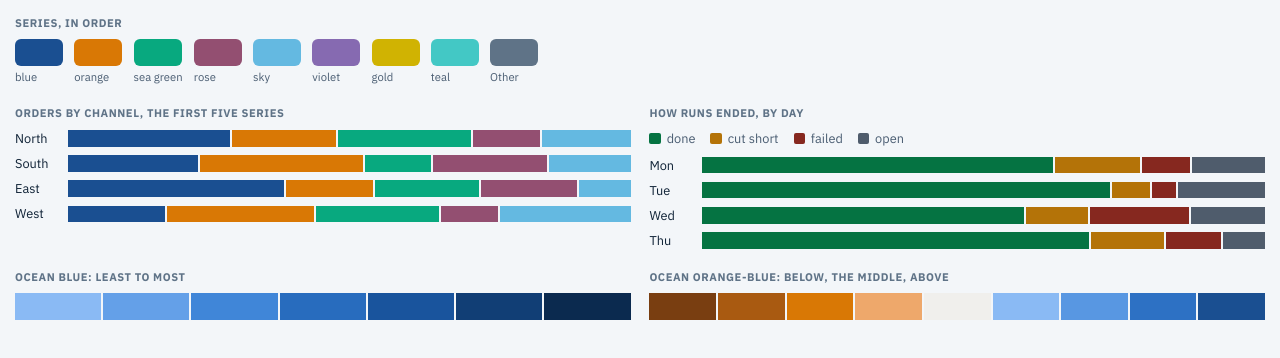
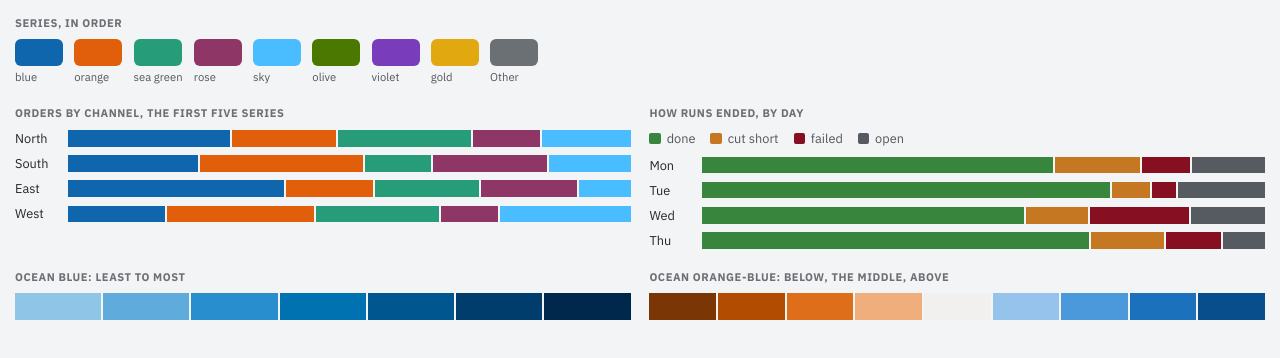
Before and after one commit to sreent/ocean, a website: page components/Charts/preview.html in a window 1280 px wide. Drawn offline with Linux system fonts and the light colour scheme.

Commit message:
Mix MathWorks' colours and Maple's into Ocean's palette
Each of Ocean's hues now sits between the two makers' versions of it: the
cerulean both use for what someone can do, and in dark the sky blue both
have; MATLAB's reef teal and Maple's for agents; a crimson between MATLAB's
old dark red and Maple's burgundy for a change or a failure; MATLAB's
orange toward Maple's brown for what's written and waiting; Maple's green
toward MATLAB's; MATLAB's purple and Maple's violet for the edge; neutral
greys and a charcoal dark, as both draw their pages. Every step is fitted
to the contrast its meanings need, and check.mjs holds all 188 pairs.

The chart series open with MATLAB's blue and orange, then sea green,
Maple's rose, the sky, Maple's olive, violet and MATLAB's gold, ordered by
the colour-blind separation of neighbours in light and dark at once. The
first five still stay apart all-pairs in light, four in dark, and violet
now reads at 3:1 in light, so check.mjs holds series 7 to it too. Ocean
Blue runs from Maplesoft's sky to MathWorks' blue, and Orange-Blue is
MATLAB's pair.

Going well and failed, and a change and what's written, now part further
for colour-blind readers than before, in both modes. design.md says where
each colour comes from; the screens are drawn again, and the build inks
the design system's icons in --text read from the tokens.

Co-Authored-By: Claude Opus 5.5 <noreply@anthropic.com>
Claude-Session: https://claude.ai/code/session_01VqgvTDC3Dw4V3TEtuQFkgg

```diff
--- a/charts/palettes.json
+++ b/charts/palettes.json
@@ -6,95 +6,95 @@
       "sea green",
       "rose",
       "sky",
+      "olive",
       "violet",
-      "gold",
-      "teal"
+      "gold"
     ],
     "light": [
-      "#1a4f91",
-      "#d97805",
-      "#08a97f",
-      "#934f71",
-      "#64b9e1",
-      "#866ab1",
-      "#d0b302",
-      "#43c8c5"
+      "#0f66ac",
+      "#e15f0a",
+      "#269c79",
+      "#8e3665",
+      "#49bdff",
+      "#4a7800",
+      "#793cbb",
+      "#e2a80f"
     ],
     "dark": [
-      "#3b82d6",
-      "#b36101",
-      "#02af84",
-      "#aa487c",
-      "#02a3d6",
-      "#7b60a4",
-      "#aa920e",
-      "#0c9593"
+      "#217fd0",
+      "#e46e2d",
+      "#39aa86",
+      "#ad4b8d",
+      "#009ee3",
+      "#659728",
+      "#8f5fcc",
+      "#bc8b09"
     ],
     "other": {
-      "light": "#5f7387",
-      "dark": "#8aa0b6"
+      "light": "#6b7075",
+      "dark": "#84898e"
     }
   },
   "sequential": {
     "light": [
-      "#8abaf4",
-      "#64a0e8",
-      "#4086d8",
-      "#286cbe",
-      "#19549d",
-      "#113e75",
-      "#0b2a4f"
+      "#8fc6e8",
+      "#5eabdc",
+      "#298ecd",
+      "#0071b1",
+      "#00568e",
+      "#003d6d",
+      "#00274c"
     ],
     "dark": [
-      "#174f95",
-      "#2163b4",
-      "#3479cc",
-      "#4f90de",
-      "#6da7ec",
-      "#90bef4",
-      "#b8d4f7"
+      "#123e6a",
+      "#0a5894",
+      "#1173b8",
+      "#3590d1",
+      "#5cade6",
+      "#89caf5",
+      "#bbe5ff"
     ]
   },
   "diverging": {
     "light": [
-      "#793e11",
-      "#a95a11",
-      "#d97805",
-      "#eea86b",
-      "#f0efec",
-      "#8abaf4",
-      "#5897e2",
-      "#2d71c4",
-      "#1a4f91"
+      "#7b3606",
+      "#b14c00",
+      "#df6e1b",
+      "#efae7c",
+      "#f1f0ee",
+      "#95c3eb",
+      "#4b98da",
+      "#1b71bc",
+      "#094e8c"
     ],
     "dark": [
-      "#f5be8e",
-      "#e58c3a",
-      "#bd660e",
-      "#8c4912",
-      "#3b3b3b",
-      "#1c5cab",
-      "#3b82d6",
-      "#6fa8ec",
-      "#accef7"
+      "#f5bd94",
+      "#e8894a",
+      "#c55f1d",
+      "#8f4113",
+      "#313335",
+      "#175d9b",
+      "#2b85cf",
+      "#62ace8",
+      "#a3d1f5"
     ]
   },
   "status": {
     "light": {
-      "done": "#057342",
-      "short": "#b47308",
-      "failed": "#86281f",
-      "open": "#4f5c6c"
+      "done": "#38853e",
+      "short": "#c57722",
+      "failed": "#861021",
+      "open": "#565b61"
     },
     "dark": {
-      "done": "#79c497",
-      "short": "#ffd890",
-      "failed": "#d97465",
-      "open": "#acbdce"
+      "done": "#86d489",
+      "short": "#ffd48a",
+      "failed": "#d66f6f",
+      "open": "#9fa5ac"
     }
   },
   "surfaces": {
     "light": "#ffffff",
-    "dark": "#0f2133"
+    "dark": "#202225"
   }
 }
--- a/components/Charts/preview.html
+++ b/components/Charts/preview.html
@@ -19,9 +19,9 @@
 <span class="ds-swatch"><i data-var="--chart-3"></i>sea green</span>
 <span class="ds-swatch"><i data-var="--chart-4"></i>rose</span>
 <span class="ds-swatch"><i data-var="--chart-5"></i>sky</span>
-<span class="ds-swatch"><i data-var="--chart-6"></i>violet</span>
-<span class="ds-swatch"><i data-var="--chart-7"></i>gold</span>
-<span class="ds-swatch"><i data-var="--chart-8"></i>teal</span>
+<span class="ds-swatch"><i data-var="--chart-6"></i>olive</span>
+<span class="ds-swatch"><i data-var="--chart-7"></i>violet</span>
+<span class="ds-swatch"><i data-var="--chart-8"></i>gold</span>
 <span class="ds-swatch"><i data-var="--chart-other"></i>Other</span>
 </div></div>
 <div class="ds-cols">
--- a/css/charts.css
+++ b/css/charts.css
@@ -2,74 +2,77 @@
    what a page does. Load it after css/tokens.css, wherever a page draws a chart.
 
    --chart-1 to --chart-8 name series in that order, never cycled; a ninth series folds into
-   --chart-other. Series 1 is Ocean's blue, and Other is its mist. --chart-seq-1 (least) to
-   --chart-seq-7 (most) is Ocean Blue. --chart-div-1 (the orange end) to --chart-div-9 (the blue
-   end) is Ocean Orange-Blue, grey in the middle. --chart-done, --chart-short, --chart-failed and
+   --chart-other. The order mixes MATLAB's plots and Maple's: MATLAB's blue and orange first, as
+   its plots begin, then sea green, Maple's rose, the sky both use, Maple's olive, violet and
+   MATLAB's gold. Series 1 is Ocean's blue, and Other is its mist. --chart-seq-1 (least) to
+   --chart-seq-7 (most) is Ocean Blue, Maplesoft's sky deepening to MathWorks' blue.
+   --chart-div-1 (the orange end) to --chart-div-9 (the blue end) is Ocean Orange-Blue, MATLAB's
+   orange and blue, grey in the middle. --chart-done, --chart-short, --chart-failed and
    --chart-open are how runs end, told apart by lightness as well as hue, and always with their
-   word. In light, sky, gold and teal (5, 7, 8) are under 3 to 1 on white: label their marks in
-   --text. charts/palettes.json has the same, as data. */
+   word. In light, sky and gold (5 and 8) are under 3 to 1 on white: label their marks in --text.
+   charts/palettes.json has the same, as data. */
 :root {
-  --chart-1: #1a4f91;  /* blue */
-  --chart-2: #d97805;  /* orange */
-  --chart-3: #08a97f;  /* sea green */
-  --chart-4: #934f71;  /* rose */
-  --chart-5: #64b9e1;  /* sky */
-  --chart-6: #866ab1;  /* violet */
-  --chart-7: #d0b302;  /* gold */
-  --chart-8: #43c8c5;  /* teal */
-  --chart-other: #5f7387;
-  --chart-seq-1: #8abaf4;
-  --chart-seq-2: #64a0e8;
-  --chart-seq-3: #4086d8;
-  --chart-seq-4: #286cbe;
-  --chart-seq-5: #19549d;
-  --chart-seq-6: #113e75;
-  --chart-seq-7: #0b2a4f;
-  --chart-div-1: #793e11;
-  --chart-div-2: #a95a11;
-  --chart-div-3: #d97805;
-  --chart-div-4: #eea86b;
-  --chart-div-5: #f0efec;
-  --chart-div-6: #8abaf4;
-  --chart-div-7: #5897e2;
-  --chart-div-8: #2d71c4;
-  --chart-div-9: #1a4f91;
-  --chart-done: #057342;
-  --chart-short: #b47308;
-  --chart-failed: #86281f;
-  --chart-open: #4f5c6c;
+  --chart-1: #0f66ac;  /* blue */
+  --chart-2: #e15f0a;  /* orange */
+  --chart-3: #269c79;  /* sea green */
+  --chart-4: #8e3665;  /* rose */
+  --chart-5: #49bdff;  /* sky */
+  --chart-6: #4a7800;  /* olive */
+  --chart-7: #793cbb;  /* violet */
+  --chart-8: #e2a80f;  /* gold */
+  --chart-other: #6b7075;
+  --chart-seq-1: #8fc6e8;
+  --chart-seq-2: #5eabdc;
+  --chart-seq-3: #298ecd;
+  --chart-seq-4: #0071b1;
+  --chart-seq-5: #00568e;
+  --chart-seq-6: #003d6d;
+  --chart-seq-7: #00274c;
+  --chart-div-1: #7b3606;
+  --chart-div-2: #b14c00;
+  --chart-div-3: #df6e1b;
+  --chart-div-4: #efae7c;
+  --chart-div-5: #f1f0ee;
+  --chart-div-6: #95c3eb;
+  --chart-div-7: #4b98da;
+  --chart-div-8: #1b71bc;
+  --chart-div-9: #094e8c;
+  --chart-done: #38853e;
+  --chart-short: #c57722;
+  --chart-failed: #861021;
+  --chart-open: #565b61;
 }
 
 @media (prefers-color-scheme: dark) {
   :root {
-    --chart-1: #3b82d6;  /* blue */
-    --chart-2: #b36101;  /* orange */
-    --chart-3: #02af84;  /* sea green */
-    --chart-4: #aa487c;  /* rose */
-    --chart-5: #02a3d6;  /* sky */
-    --chart-6: #7b60a4;  /* violet */
-    --chart-7: #aa920e;  /* gold */
-    --chart-8: #0c9593;  /* teal */
-    --chart-other: #8aa0b6;
-    --chart-seq-1: #174f95;
-    --chart-seq-2: #2163b4;
-    --chart-seq-3: #3479cc;
-    --chart-seq-4: #4f90de;
-    --chart-seq-5: #6da7ec;
-    --chart-seq-6: #90bef4;
-    --chart-seq-7: #b8d4f7;
-    --chart-div-1: #f5be8e;
-    --chart-div-2: #e58c3a;
-    --chart-div-3: #bd660e;
-    --chart-div-4: #8c4912;
-    --chart-div-5: #3b3b3b;
-    --chart-div-6: #1c5cab;
-    --chart-div-7: #3b82d6;
-    --chart-div-8: #6fa8ec;
-    --chart-div-9: #accef7;
-    --chart-done: #79c497;
-    --chart-short: #ffd890;
-    --chart-failed: #d97465;
-    --chart-open: #acbdce;
+    --chart-1: #217fd0;  /* blue */
+    --chart-2: #e46e2d;  /* orange */
+    --chart-3: #39aa86;  /* sea green */
+    --chart-4: #ad4b8d;  /* rose */
+    --chart-5: #009ee3;  /* sky */
+    --chart-6: #659728;  /* olive */
+    --chart-7: #8f5fcc;  /* violet */
+    --chart-8: #bc8b09;  /* gold */
+    --chart-other: #84898e;
+    --chart-seq-1: #123e6a;
+    --chart-seq-2: #0a5894;
+    --chart-seq-3: #1173b8;
+    --chart-seq-4: #3590d1;
+    --chart-seq-5: #5cade6;
+    --chart-seq-6: #89caf5;
+    --chart-seq-7: #bbe5ff;
+    --chart-div-1: #f5bd94;
+    --chart-div-2: #e8894a;
+    --chart-div-3: #c55f1d;
+    --chart-div-4: #8f4113;
+    --chart-div-5: #313335;
+    --chart-div-6: #175d9b;
+    --chart-div-7: #2b85cf;
+    --chart-div-8: #62ace8;
+    --chart-div-9: #a3d1f5;
+    --chart-done: #86d489;
+    --chart-short: #ffd48a;
+    --chart-failed: #d66f6f;
+    --chart-open: #9fa5ac;
   }
 }
--- a/css/tokens.css
+++ b/css/tokens.css
@@ -3,7 +3,11 @@
    The primitives are Ocean's palette, type, spacing and radii: a brand changes these alone. The
    meanings say what each colour is for, in light and dark, and are all any page's styles name.
    Pulled from a5s (src/a5s/core/webchat/app.css), where they began; the family's additions are
-   marked. scripts/check.mjs holds them to WCAG's contrast in light and dark. */
+   marked. scripts/check.mjs holds them to WCAG's contrast in light and dark.
+
+   The palette mixes MathWorks' colours and Maple's where the two meet: each hue sits between
+   theirs, and each step is fitted to the contrast its meanings need (docs/design.md, Where the
+   colours come from). */
 
 @font-face { font-family: "IBM Plex Sans"; font-style: normal; font-weight: 400; font-display: swap;
              src: url(../fonts/plex-sans-400.woff2) format("woff2"); }
@@ -54,22 +58,27 @@
 
 /* Primitives: Ocean */
 :root {
-  --ocean-50: #f3f7fd;  --ocean-100: #e4eefb; --ocean-200: #c6dbf7; --ocean-300: #a6cbf7;
-  --ocean-400: #7cb2f2; --ocean-500: #3b82d6; --ocean-600: #1d5fb0; --ocean-700: #154a8c;
-  --ocean-800: #15314f; --ocean-900: #0b2a4f;
-  --lagoon-100: #ddf3f1; --lagoon-300: #5fd3c9; --lagoon-700: #0b716d; --lagoon-900: #10363a;
-  --coral-100: #fde7e3;  --coral-300: #ff9b8c;  --coral-700: #b83a2e;  --coral-900: #3d1d1a;
-  --kelp-100: #e0f2e7;   --kelp-300: #79d8a0;   --kelp-700: #1c7547;   --kelp-900: #12301f;
-  --amber-100: #fdf0d5;  --amber-300: #f0c36a;  --amber-700: #8f5a00;  --amber-900: #33290f;
-  --violet-100: #efe9fb; --violet-200: #dccdff; --violet-300: #c3aaff; --violet-700: #6741b8;
-  --violet-800: #4a2690; --violet-900: #2a2147;
-  --sand-100: #fdf5e2;   --sand-900: #3a3220;
-  /* the mist and the deep: Ocean's neutrals, from page to ink */
-  --mist-0: #ffffff;   --mist-50: #f3f6f9;  --mist-100: #ecf1f5; --mist-200: #dbe3ea;
-  --mist-300: #c3cfda; --mist-400: #7d8ca0; --mist-500: #5f7387; --mist-600: #4a5d72; --mist-900: #0f2236;
-  --deep-50: #e4edf6;  --deep-200: #a9bdd2; --deep-300: #8aa0b6; --deep-400: #5a7590; --deep-500: #2a4560;
-  --deep-600: #1e3449; --deep-700: #1a2d40; --deep-800: #0f2133; --deep-850: #0c1b2a;
-  --deep-900: #0a1724;
+  /* ocean: the cerulean MathWorks and Maplesoft share, and in dark the sky blue both use. lagoon:
+     MATLAB's reef teal and Maple's. coral: a crimson between MATLAB's old dark red and Maple's
+     burgundy. kelp: Maple's green, toward MATLAB's. amber: MATLAB's orange toward Maple's
+     brown. violet: MATLAB's purple and Maple's. */
+  --ocean-50: #f1f8fe;  --ocean-100: #dceffe; --ocean-200: #b3daf5; --ocean-300: #79c8fa;
+  --ocean-400: #19aaf0; --ocean-500: #057db5; --ocean-600: #0369a1; --ocean-700: #03527f;
+  --ocean-800: #133b52; --ocean-900: #0c283b;
+  --lagoon-100: #daf6f2; --lagoon-300: #3ecdc0; --lagoon-700: #007b72; --lagoon-900: #113935;
+  --coral-100: #ffe8e7;  --coral-300: #f07e89;  --coral-700: #900320;  --coral-900: #4a2121;
+  --kelp-100: #dbf9e4;   --kelp-300: #76eea5;   --kelp-700: #007a44;   --kelp-900: #153723;
+  --amber-100: #ffeed3;  --amber-300: #f2a53f;  --amber-700: #a15d0f;  --amber-900: #412d12;
+  --violet-100: #f3ecff; --violet-200: #cdb8f0; --violet-300: #bf9fee; --violet-700: #793cbb;
+  --violet-800: #622f99; --violet-900: #35264a;
+  --sand-100: #fcf3e1;   --sand-900: #352e23;
+  /* the mist and the deep: Ocean's neutrals, from page to ink, grey as both makers draw their
+     pages and figures, with a breath of the blue */
+  --mist-0: #ffffff;   --mist-50: #f3f4f5;  --mist-100: #e8eaec; --mist-200: #dcdee0;
+  --mist-300: #c5c8ca; --mist-400: #83878b; --mist-500: #6b7075; --mist-600: #53575c; --mist-900: #25272a;
+  --deep-50: #ebedef;  --deep-200: #a6abb1; --deep-300: #84898e; --deep-400: #676c71; --deep-500: #45494e;
+  --deep-600: #34373b; --deep-700: #2b2e31; --deep-800: #202225; --deep-850: #1b1d1f;
+  --deep-900: #151719;
 
   --font-sans: "IBM Plex Sans", "IBM Plex Sans Thai", system-ui, -apple-system, "Segoe UI", Roboto, sans-serif;
   --font-mono: "IBM Plex Mono", ui-monospace, SFMono-Regular, Menlo, monospace;
```
Also changed, not shown: docs/design.md (+20 -3 lines), scripts/build.mjs (+14 -12 lines), scripts/check.mjs (+4 -4 lines), tokens.json (+164 -164 lines), README.md, components/Charts/README.md, docs/images/ocean-a3t-designer.png, docs/images/ocean-a7c-builder.png, docs/images/ocean-agent-map.png, docs/images/ocean-expense-claim.png, docs/images/ocean-in-teams.png, docs/images/ocean-products.png, icons/README.md.
